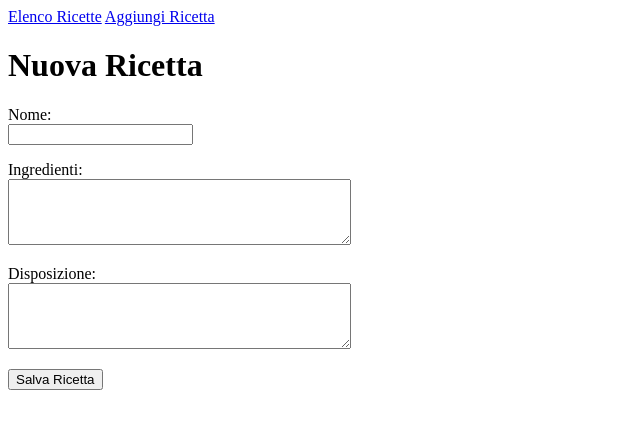
After one commit to checca0catone/Minecraft-Community, a PHP site: page /aggiungi.php in a window 1280 px wide. The commit adds this page. Shown: the top 429 px of the page, without its empty margins (0-640 px from the left). Run offline with PHP 8.4, Linux system fonts and the light colour scheme.

Commit message:
Modulo 2

```diff
--- /dev/null
+++ b/src/aggiungi.php
@@ -0,0 +1,58 @@
+<?php
+//richiedo una volta il file db.php che si trova su questa directory (__DIR__) cosi lo eseguo e creo l'oggetto di connessione $pdo
+//poi lo includo in questo file per poter usare la connessione al database
+//require_once serve perche se il comando non va a buon fine PHP gestisce l'errore come specificato nel file db.php
+require_once __DIR__ . '/db.php';
+
+$messaggio = ''; //variabile ora vuota ma che uso poi per salvare messaggi di errore
+
+if ($_SERVER['REQUEST_METHOD'] === 'POST') { // questo metodo riporta il tipo di richiesta HTTP fatta dal browser
+                                            // In questo caso controlla se è POST ovvero se l'utente ha inviato il form per salvare la ricetta
+    $nome = trim($_POST['Nome'] ?? ''); // legge il valore del campo Nome, con ?? '' se non esiste, e con trim() rimuove spazi iniziali e finali
+    $ingredienti = trim($_POST['Ingredienti'] ?? '');
+    $disposizione = trim($_POST['Disposizione'] ?? '');
+
+    if ($nome === '' || $ingredienti === '' || $disposizione === '') {
+        $messaggio = 'Compila tutti i campi prima di salvare la ricetta.';
+    } else {
+        $sql = "INSERT INTO RICETTE (Nome, Ingredienti, Disposizione) VALUES ('$nome', '$ingredienti', '$disposizione')";
+        $pdo->query($sql); // invia al DB la query e la fa eseguire salvando cosi la nuova rcetta
+
+        $messaggio = 'Ricetta salvata con successo';
+    }
+}
+?>
+<!DOCTYPE html>
+<html lang="it">
+<head>
+    <meta charset="UTF-8">
+    <title>Community di Minecraft - Aggiungi Ricetta</title>
+</head>
+    <body>
+        <?php require_once __DIR__ . '/nav.php'; ?>
+
+        <h1>Nuova Ricetta</h1>
+
+        <?php if ($messaggio !== '' && $messaggio !== 'Ricetta salvata con successo'): ?>
+            <p style="color: red;"><?= $messaggio ?></p>
+        <?php elseif ($messaggio !== ''): ?>
+            <p style="color: green;"><?= $messaggio ?></p>
+        <?php endif; ?>
+
+        <form action="aggiungi.php" method="post">
+            <p>
+                <label for="nome">Nome:</label><br>
+                <input type="text" id="nome" name="Nome" required>
+            </p>
+            <p>
+                <label for="ingredienti">Ingredienti:</label><br>
+                <textarea id="ingredienti" name="Ingredienti" rows="4" cols="40" required></textarea>
+            </p>
+            <p>
+                <label for="disposizione">Disposizione:</label><br>
+                <textarea id="disposizione" name="Disposizione" rows="4" cols="40" required></textarea>
+            </p>
+            <button type="submit">Salva Ricetta</button>
+        </form>
+    </body>
+</html>
--- a/src/index.php
+++ b/src/index.php
@@ -16,6 +16,7 @@ $RICETTE = $stmt->fetchAll(); //uso metodo fetchAll() per ottenere tutte le righ
     <title>Community di Mincraft - Ricette</title>
 </head>
     <body>
+        <?php require_once __DIR__ . '/nav.php'; //includo il file nav.php per avere il menu di navigazione in tutte le pagine ?>
         <h1>Elenco Ricette</h1>
 
         <table border="1" cellpadding="8"> <!-- crea una tabella con bordo di 1px e padding di 8px per le celle !!!POI DA SOSTITUIRE CON CSS A PARTE -->
--- /dev/null
+++ b/src/nav.php
@@ -0,0 +1,4 @@
+<nav>
+    <a href="index.php">Elenco Ricette</a>
+    <a href="aggiungi.php">Aggiungi Ricetta</a>
+</nav>
```
